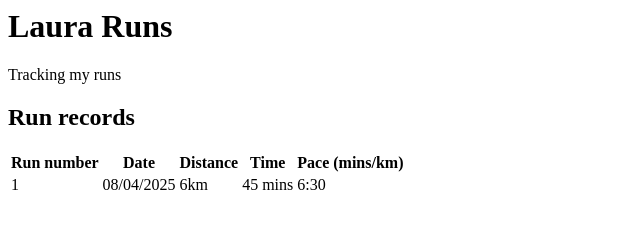
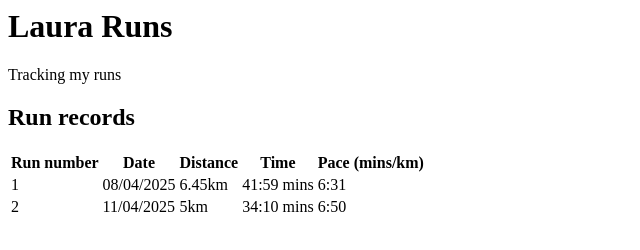
Before and after one commit to laura-arch/lauraruns, a plain HTML site: page index.html in a window 1280 px wide. Shown: the whole page, without its empty margins (0-640 px from the left). Drawn offline with Linux system fonts and the light colour scheme.

Commit message:
adding a run

```diff
--- a/index.html
+++ b/index.html
@@ -19,9 +19,16 @@
         <tr>
             <td>1</td>
             <td>08/04/2025</td>
-            <td>6km</td>
-            <td>45 mins</td>
-            <td>6:30</td>
+            <td>6.45km</td>
+            <td>41:59 mins</td>
+            <td>6:31</td>
+        </tr>
+        <tr>
+            <td>2</td>
+            <td>11/04/2025</td>
+            <td>5km</td>
+            <td>34:10 mins</td>
+            <td>6:50</td>
         </tr>
     </table>
 </body>
```
